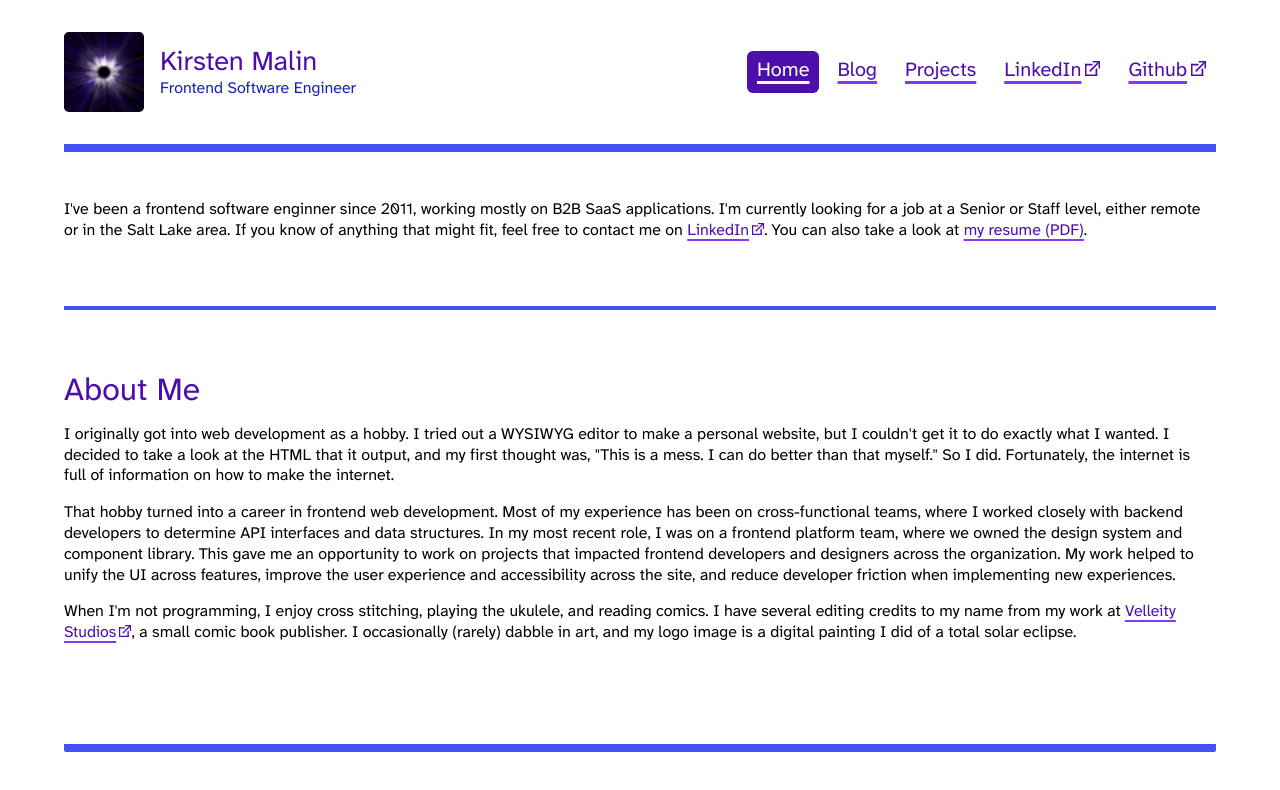
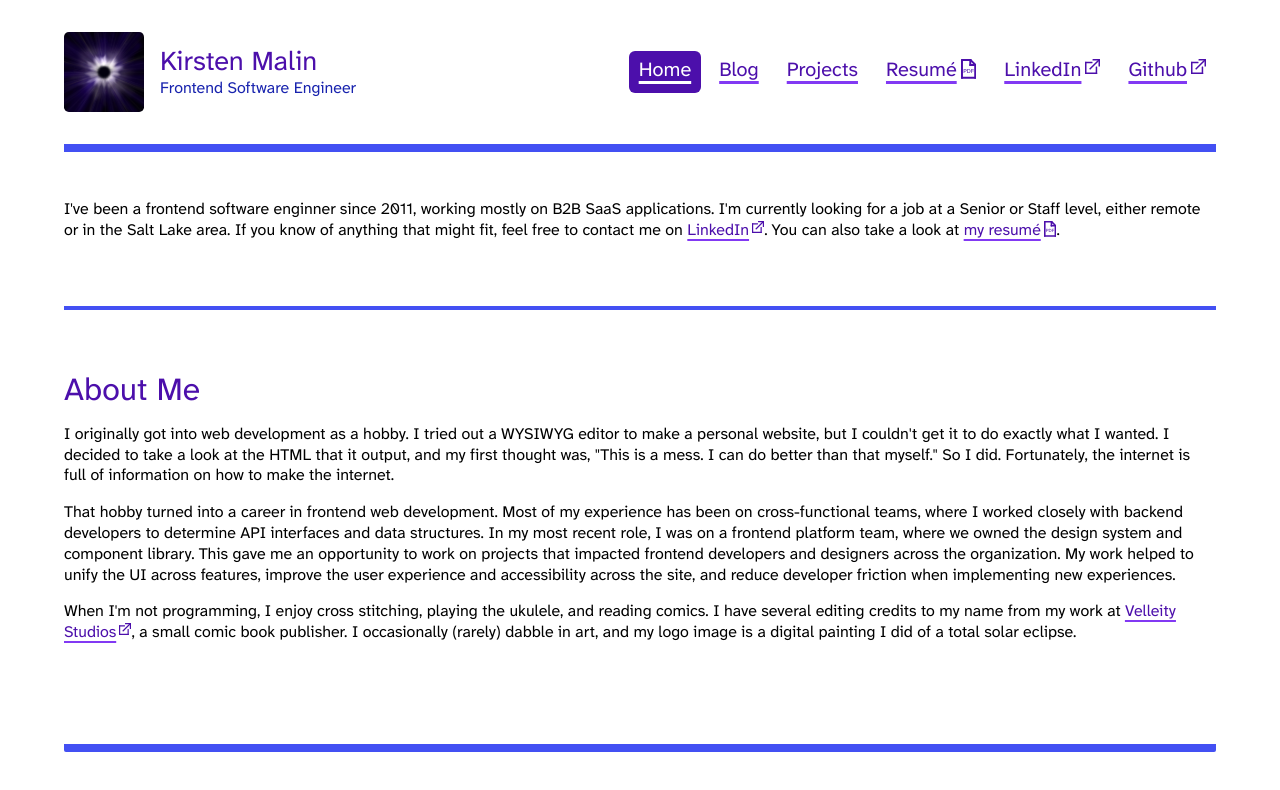
Before and after one commit to kirstenmalin/kirstenmalin.com, a React (Vite) app: page / in a window 1280 px wide. Shown: the top 790 px of the page. Built offline with nearby package versions, Linux system fonts and the light colour scheme.

Commit message:
Add icon to indicate PDF links; add resume link to header nav
Bake accessible name into external link icon
Make the line width consistent in the external link icon

```diff
--- a/src/components/header/header.tsx
+++ b/src/components/header/header.tsx
@@ -20,6 +20,7 @@ export default function Header({ path }: HeaderProps): ReactNode {
           <li><Link ariaCurrent={path === '' ? 'page' : undefined} hasPadding={true} href="/">Home</Link></li>
           <li><Link ariaCurrent={path === 'blog' ? 'page' : undefined} hasPadding={true} href="/blog">Blog</Link></li>
           <li><Link ariaCurrent={path === 'projects' ? 'page' : undefined} hasPadding={true} href="/projects">Projects</Link></li>
+          <li><Link hasPadding={true} href="/files/KirstenMalinResume-2026.pdf">Resum&eacute;</Link></li>
           <li><Link hasPadding={true} href="https://www.linkedin.com/in/kirstenmalin">LinkedIn</Link></li>
           <li><Link hasPadding={true} href="https://github.com/kirstenmalin">Github</Link></li>
         </ul>
--- a/src/components/link/external-link-icon.tsx
+++ b/src/components/link/external-link-icon.tsx
@@ -1,15 +1,21 @@
-export default function ExternalLinkIcon() {
+/**
+ * Icon to indicate that a link is external and will open in a new tab.
+ * The <title> element is the accessible name for the icon, so it
+ * conveys the information both visually and for screen readers.
+ */
+export default function ExternalLinkIcon({ className }: { className?: string; }) {
   return (
-    <svg xmlns="http://www.w3.org/2000/svg" viewBox="0 0 320 320">
+    <svg className={className} xmlns="http://www.w3.org/2000/svg" viewBox="0 0 320 320">
+      <title>Opens in a new tab.</title>
       <g id="a">
         <rect x="160" width="160" height="32" rx="8" ry="8"/>
         <rect x="288" width="32" height="160" rx="8" ry="8"/>
-        <rect x="57" y="100" width="290" height="35" rx="8" ry="8" transform="translate(-23 178) rotate(-45)"/>
+        <rect x="57" y="100" width="290" height="32" rx="8" ry="8" transform="translate(-23 178) rotate(-45)"/>
       </g>
       <g id="b">
         <rect y="288" width="260" height="32" rx="8" ry="8"/>
-        <rect x="225" y="160" width="37" height="160" rx="8" ry="8"/>
-        <rect y="58" width="160" height="36" rx="8" ry="8"/>
+        <rect x="228" y="160" width="32" height="160" rx="8" ry="8"/>
+        <rect y="58" width="160" height="32" rx="8" ry="8"/>
         <rect y="60" width="32" height="260" rx="8" ry="8"/>
       </g>
     </svg>
--- a/src/components/link/link.module.css
+++ b/src/components/link/link.module.css
@@ -19,11 +19,16 @@
   }
 
   & > svg {
+    box-sizing: border-box;
     display: inline-block;
     fill: currentColor;
+    height: 1em;
+    margin-inline-start: 0.2em;
+    vertical-align: top;
+  }
+
+  & .externalLinkIcon {
     height: 0.75em;
-    margin-inline-start: 0.2em;
-    width: 0.75em;
   }
 }
 
--- a/src/components/link/link.tsx
+++ b/src/components/link/link.tsx
@@ -1,13 +1,15 @@
 import type { ReactElement } from 'react';
 import ExternalLinkIcon from './external-link-icon';
+import PdfIcon from './pdf-icon';
 import type { LinkProps } from './link.types';
 import styles from './link.module.css';
 
 /**
  * Link component. Used for standard text links.
  * If the href statrs with `http`, then it is treated as an external link:
- * it gets the attribute target="_blank"
- * it gets an aria-label that appends "Opens in a new tab." to the link text
+ * - it opens in a new tab
+ * - it gets a external link icon appended to the text
+ * If the href ends with `.pdf`, then it gets a PDF icon appended to the text
  */
 export default function Link({
   ariaCurrent,
@@ -15,23 +17,26 @@ export default function Link({
   href,
   hasPadding = false,
 }: LinkProps): ReactElement {
-  let ariaLabel, rel, target;
+  let isPdf, rel, target;
   if (href.slice(0, 4) === 'http') {
-    ariaLabel = `${children}. Opens in a new tab.`;
     rel = 'noreferrer';
     target = '_blank';
   }
+  if (href.slice(-4) === '.pdf') {
+    isPdf = true;
+  }
+
   return (
     <a
       aria-current={ariaCurrent}
-      aria-label={ariaLabel}
       className={`${styles.link} ${hasPadding ? styles.padding : ''}`}
       href={href}
       rel={rel}
       target={target}
     >
       {children}
-      {ariaLabel && <ExternalLinkIcon />}
+      {rel && <ExternalLinkIcon className={styles.externalLinkIcon} />}
+      {isPdf && <PdfIcon />}
     </a>
   );
 }
--- /dev/null
+++ b/src/components/link/pdf-icon.tsx
@@ -0,0 +1,30 @@
+/**
+ * Icon to indicate that a link links to a pdf file.
+ * The <title> element is the accessible name for the icon, so it
+ * conveys the information both visually and for screen readers.
+ */
+export default function PdfIcon() {
+  return (
+    <svg xmlns="http://www.w3.org/2000/svg" viewBox="0 0 253 325">
+      <title>PDF</title>
+      <text x="36" y="230" fontSize="96">PDF</text>
+      <g id="b">
+        <rect y="0" width="167" height="32" rx="8" ry="8"/>
+        <rect y="0" width="32" height="320" rx="8" ry="8"/>
+        <rect y="288" width="247" height="32" rx="8" ry="8"/>
+        <rect x="215" y="80" width="32" height="240" rx="8" ry="8"/>
+      </g>
+      <g id="a">
+        <rect x="110" y="-115" width="128" height="32" rx="8" ry="8" transform="rotate(45)"/>
+        <rect x="135" width="32" height="112" rx="8" ry="8"/>
+        <rect x="135" y="80" width="112" height="32" rx="8" ry="8"/>
+      </g>
+      {/* Alternate design with three "text" lines instead of acutal text */}
+      {/* <g>
+        <rect x="52" y="150" width="143" height="20" rx="8" ry="8" />
+        <rect x="52" y="195" width="143" height="20" rx="8" ry="8" />
+        <rect x="52" y="240" width="143" height="20" rx="8" ry="8" />
+      </g> */}
+    </svg>
+  );
+}
--- a/src/pages/home/home.tsx
+++ b/src/pages/home/home.tsx
@@ -12,7 +12,7 @@ export default function Home(): ReactNode {
         I'm currently looking for a job at a Senior or Staff level, either remote or in the
         Salt Lake area. If you know of anything that might fit, feel free to contact me
         on <Link href="https://www.linkedin.com/in/kirstenmalin">LinkedIn</Link>. You can also take
-        a look at <Link href="/files/KirstenMalinResume-2026.pdf">my resume (PDF)</Link>.
+        a look at <Link href="/files/KirstenMalinResume-2026.pdf">my resum&eacute;</Link>.
       </p>
       <SectionHeading>About Me</SectionHeading>
       <p>
```
